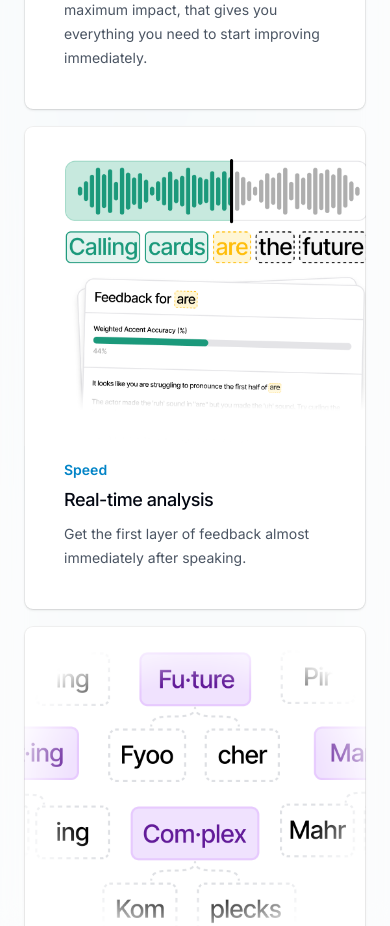
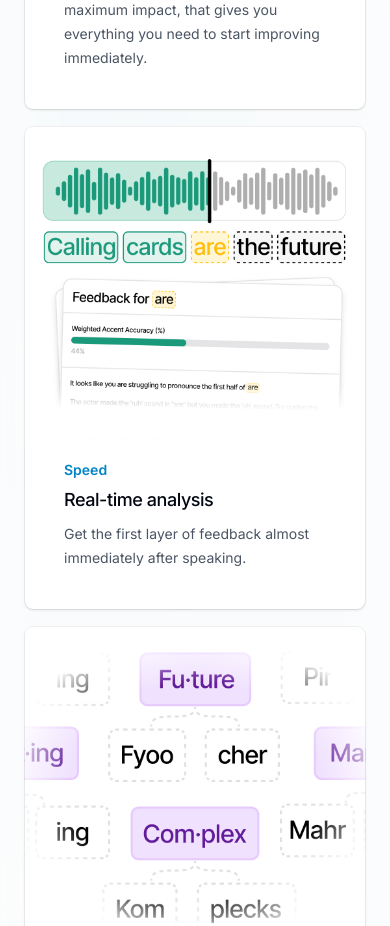
Before and after one commit to KoelLabs/koellabs.com, a Next.js app: page / in a window 390 px wide. Shown: the part 2420-3346 px from the top of the page. Built offline with nearby package versions, Linux system fonts and the light colour scheme; what @vidstack/react would draw is missing.

Commit message:
Update image alignment in Bento component for improved layout consistency on mobile

```diff
--- a/components/sections/2 - Bento.jsx
+++ b/components/sections/2 - Bento.jsx
@@ -68,7 +68,7 @@ export default function Bento() {
                     <img
                       alt=""
                       src="/images/bentoFeedback.png"
-                      className="h-80 object-cover object-left"
+                      className="h-80 object-cover object-center"
                     />
                     <div className="p-10 pt-4">
                       <h3 className="text-sm/4 font-semibold text-sky-600">Speed</h3>
```
